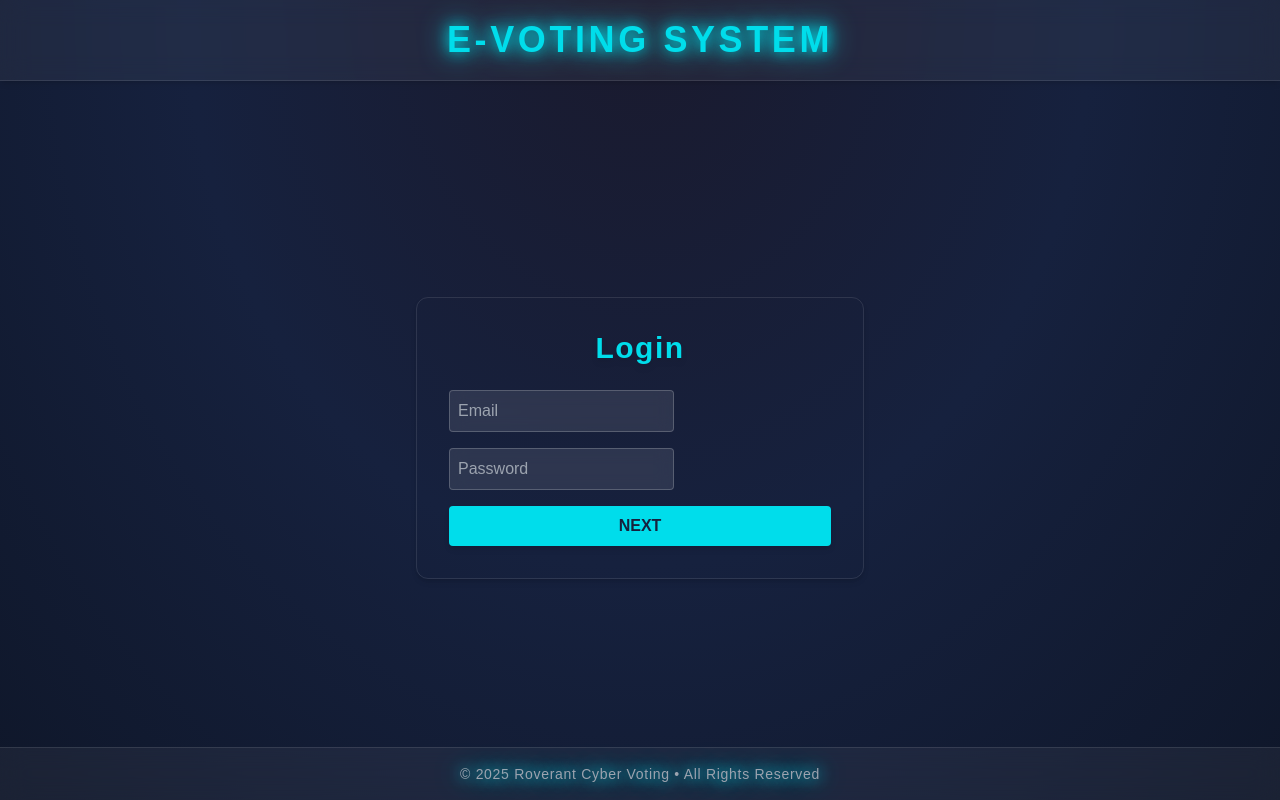
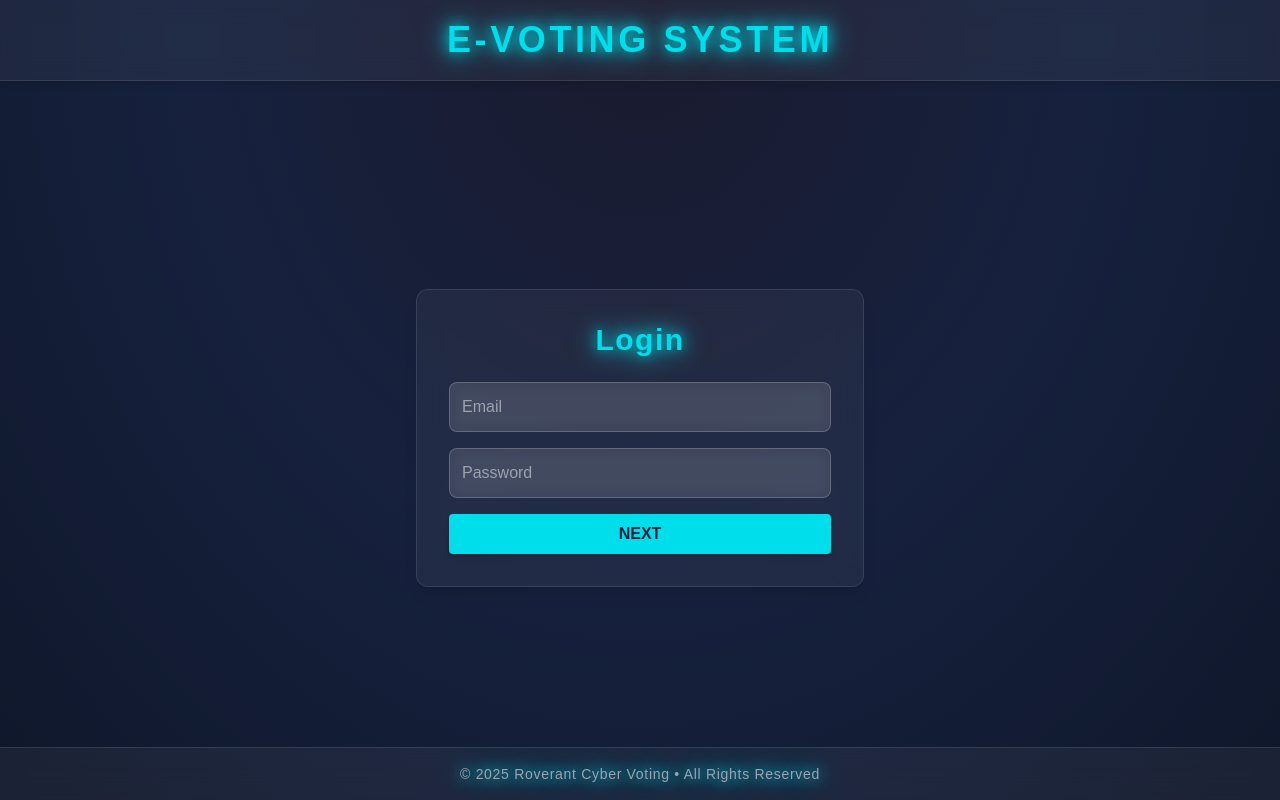
Before and after one commit to kittitater/CPE-393-Mini-Project, a Next.js app in the folder evoting/frontend/: page /login in a window 1280 px wide. Built offline with nearby package versions, Linux system fonts and the light colour scheme.

Commit message:
Update UI

```diff
--- a/evoting/frontend/pages/login.js
+++ b/evoting/frontend/pages/login.js
@@ -33,25 +33,46 @@ export default function Login() {
       setError('❌ Invalid OTP.');
     }
   };
-
   return (
     <Layout>
-      <div className="max-w-md mx-auto mt-12 p-8 bg-glass-white rounded-xl shadow-md border border-white/10">
-        <h2 className="text-3xl text-cyber mb-6 text-center">Login</h2>
+      <div className="max-w-md mx-auto mt-12 p-8 bg-white/5 backdrop-blur-md rounded-xl shadow-lg border border-white/10">
+        <h2 className="text-3xl text-cyber mb-6 text-center animate-glow">Login</h2>
+
         {error && <p className="text-red-500 text-center mb-4">{error}</p>}
+
         {step === 1 ? (
           <form onSubmit={handleCredentials} className="space-y-4">
-            <input type="email" placeholder="Email" value={email} onChange={e => setEmail(e.target.value)} required />
-            <input type="password" placeholder="Password" value={password} onChange={e => setPassword(e.target.value)} required />
+            <input
+              type="email"
+              placeholder="Email"
+              value={email}
+              onChange={(e) => setEmail(e.target.value)}
+              required
+              className="w-full p-3 rounded-lg bg-white/10 border border-white/20 text-white focus:outline-none focus:ring-2 focus:ring-cyber placeholder-gray-400"
+            />
+            <input
+              type="password"
+              placeholder="Password"
+              value={password}
+              onChange={(e) => setPassword(e.target.value)}
+              required
+              className="w-full p-3 rounded-lg bg-white/10 border border-white/20 text-white focus:outline-none focus:ring-2 focus:ring-cyber placeholder-gray-400"
+            />
             <button className="btn w-full">Next</button>
           </form>
         ) : (
           <form onSubmit={handleOtp} className="space-y-4">
-            <input type="text" placeholder="Enter OTP" value={otp} onChange={e => setOtp(e.target.value)} required />
+            <input
+              type="text"
+              placeholder="Enter OTP"
+              value={otp}
+              onChange={(e) => setOtp(e.target.value)}
+              required
+              className="w-full p-3 rounded-lg bg-white/10 border border-white/20 text-white focus:outline-none focus:ring-2 focus:ring-cyber placeholder-gray-400"
+            />
             <button className="btn w-full">Verify OTP</button>
           </form>
         )}
       </div>
     </Layout>
-  );
-}
+  );}
--- a/evoting/frontend/pages/register.js
+++ b/evoting/frontend/pages/register.js
@@ -39,8 +39,9 @@ export default function Register() {
 
   return (
     <Layout>
-      <div className="max-w-md mx-auto mt-12 p-8 bg-glass-white rounded-xl shadow-md border border-white/10">
-        <h2 className="text-3xl text-cyber mb-6 text-center">Register</h2>
+      <div className="max-w-md mx-auto mt-12 p-8 bg-white/5 backdrop-blur-md rounded-xl shadow-lg border border-white/10">
+        <h2 className="text-3xl text-cyber mb-6 text-center animate-glow">Register</h2>
+
         {error && <p className="text-red-500 text-center mb-4">{error}</p>}
 
         {step === 1 ? (
@@ -63,19 +64,27 @@ export default function Register() {
             />
             <button className="btn w-full">Register</button>
           </form>
-
         ) : (
           <>
-            <p className="text-center mb-3">Scan the QR code with your authenticator app:</p>
+            <p className="text-center mb-3 text-sm text-gray-300">
+              Scan this QR code with your authenticator app:
+            </p>
             <div className="flex justify-center mb-4">
               <img
                 src={`https://api.qrserver.com/v1/create-qr-code/?data=${encodeURIComponent(otpUri)}`}
                 alt="OTP QR"
-                className="rounded-lg border p-1 shadow-lg"
+                className="rounded-lg border p-1 shadow-[0_0_15px_#00ddeb]"
               />
             </div>
             <form onSubmit={handleOtpVerify} className="space-y-4">
-              <input type="text" placeholder="Enter OTP" value={otp} onChange={e => setOtp(e.target.value)} required />
+              <input
+                type="text"
+                placeholder="Enter OTP"
+                value={otp}
+                onChange={e => setOtp(e.target.value)}
+                required
+                className="w-full p-3 rounded-lg bg-white/10 border border-white/20 text-white focus:outline-none focus:ring-2 focus:ring-cyber placeholder-gray-400"
+              />
               <button className="btn w-full">Verify & Continue</button>
             </form>
           </>
```
Lines whose indentation alone changed are shown as unchanged.
